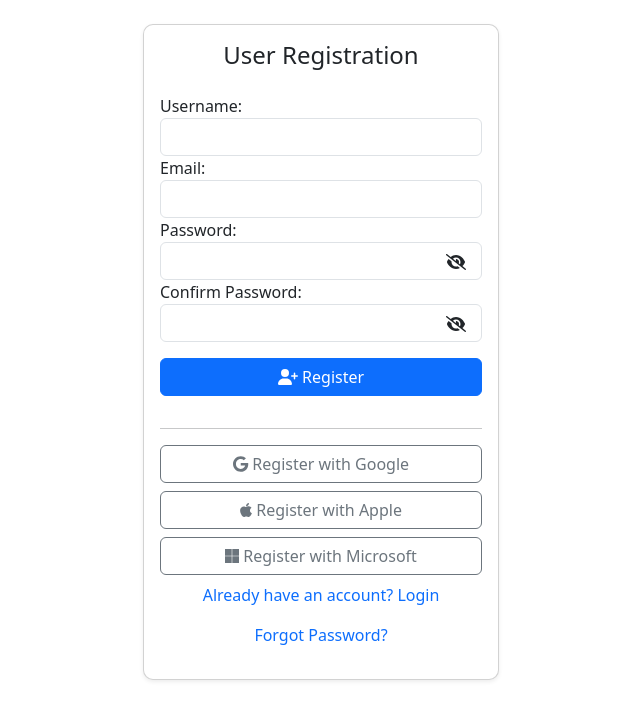
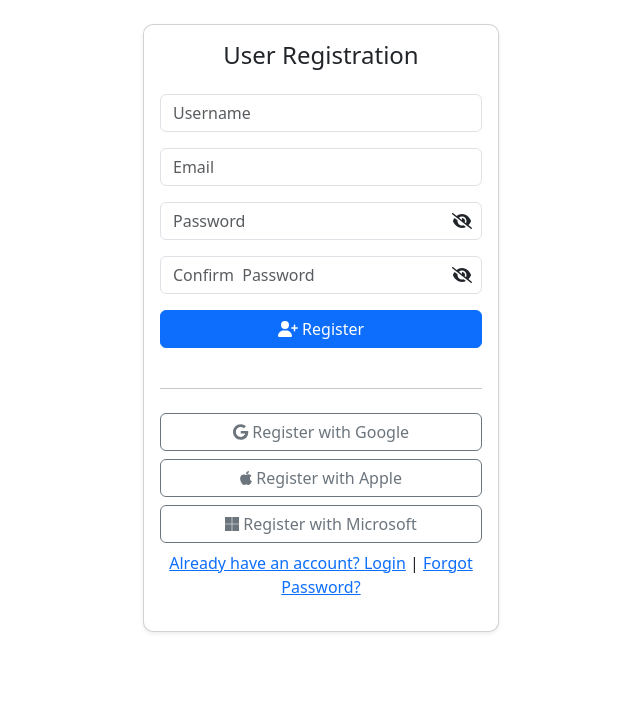
Before and after one commit to MGTheTrain/e-commerce-service, an Angular app in the folder frontend/e-commerce-service/: page /user/registration in a window 1280 px wide. Shown: the top 720 px of the page, without its empty margins (319-959 px from the left). Built offline with nearby package versions, Linux system fonts and the light colour scheme.

Commit message:
modify user registration styles

```diff
--- a/frontend/e-commerce-service/src/app/components/user-management/user-registration/user-registration.component.css
+++ b/frontend/e-commerce-service/src/app/components/user-management/user-registration/user-registration.component.css
@@ -1,17 +1,31 @@
+.container {
+  margin-top: 4rem;
+}
+
 .card {
   border-radius: 10px;
+}
+
+.card-title {
+  text-align: center;
+  margin-bottom: 1rem;
+}
+
+.password-toggle-icon {
+  right: 10px;
+  top: 50%;
+  transform: translateY(-50%);
+  cursor: pointer;
 }
 
 .btn {
   width: 100%;
 }
 
-  .password-toggle-icon {
-    top: 2rem;
-    right: 1rem;
-    cursor: pointer;
+hr {
+  margin: 1.5rem 0;
 }
 
-  a {
-    text-decoration: none;
+.text-center p {
+  margin-bottom: 1rem;
 }
--- a/frontend/e-commerce-service/src/app/components/user-management/user-registration/user-registration.component.html
+++ b/frontend/e-commerce-service/src/app/components/user-management/user-registration/user-registration.component.html
@@ -5,25 +5,21 @@
           <div class="card-body">
             <h4 class="card-title text-center mb-4">User Registration</h4>
             <form (ngSubmit)="onRegister()">
-              <div class="form-group">
-                <label for="userName">Username:</label>
-                <input type="text" class="form-control" id="userName" [(ngModel)]="user.userName" name="userName" required>
+              <div class="form-group mb-3">
+                <input type="text" placeholder="Username" class="form-control" id="userName" [(ngModel)]="user.userName" name="userName" required>
               </div>
-              <div class="form-group">
-                <label for="email">Email:</label>
-                <input type="email" class="form-control" id="email" [(ngModel)]="user.email" name="email" required>
+              <div class="form-group mb-3">
+                <input type="email" placeholder="Email" class="form-control" id="email" [(ngModel)]="user.email" name="email" required>
               </div>
-              <div class="form-group position-relative">
-                <label for="password">Password:</label>
-                <input [type]="hidePassword ? 'password' : 'text'" class="form-control" id="password" [(ngModel)]="password" name="password" required>
+              <div class="form-group mb-3 position-relative">
+                <input [type]="hidePassword ? 'password' : 'text'" placeholder="Password" class="form-control" id="password" [(ngModel)]="password" name="password" required>
                 <fa-icon [icon]="hidePassword ? faEyeSlash : faEye" class="position-absolute password-toggle-icon" (click)="togglePasswordVisibility()"></fa-icon>
               </div>
-              <div class="form-group position-relative mb-3">
-                <label for="confirmPassword">Confirm Password:</label>
-                <input [type]="hideConfirmPassword ? 'password' : 'text'" class="form-control" id="confirmPassword" [(ngModel)]="confirmPassword" name="confirmPassword" required>
+              <div class="form-group mb-3 position-relative mb-3">
+                <input [type]="hideConfirmPassword ? 'password' : 'text'" placeholder="Confirm  Password" class="form-control" id="confirmPassword" [(ngModel)]="confirmPassword" name="confirmPassword" required>
                 <fa-icon [icon]="hideConfirmPassword ? faEyeSlash : faEye" class="position-absolute password-toggle-icon" (click)="toggleConfirmPasswordVisibility()"></fa-icon>
               </div>
-              <div class="form-group text-center">
+              <div class="form-group mb-3 text-center">
                 <button type="submit" class="btn btn-primary mb-3">
                   <fa-icon [icon]="faUserPlus"></fa-icon> Register
                 </button>
@@ -34,8 +30,9 @@
               <button class="btn btn-outline-secondary w-100 mb-2"><fa-icon [icon]="faGoogle"></fa-icon> Register with Google</button>
               <button class="btn btn-outline-secondary w-100 mb-2"><fa-icon [icon]="faApple"></fa-icon> Register with Apple</button>
               <button class="btn btn-outline-secondary w-100 mb-2"><fa-icon [icon]="faMicrosoft"></fa-icon> Register with Microsoft</button>
-              <p><a href="/user/login">Already have an account? Login</a></p>
-              <p><a href="/user/reset-password">Forgot Password?</a></p>
+              <div class="text-center">
+                <p><a href="/user/login">Already have an account? Login</a> | <a href="/user/reset-password">Forgot Password?</a></p>
+              </div>
             </div>
           </div>
         </div>
```
Lines whose indentation alone changed are shown as unchanged.
